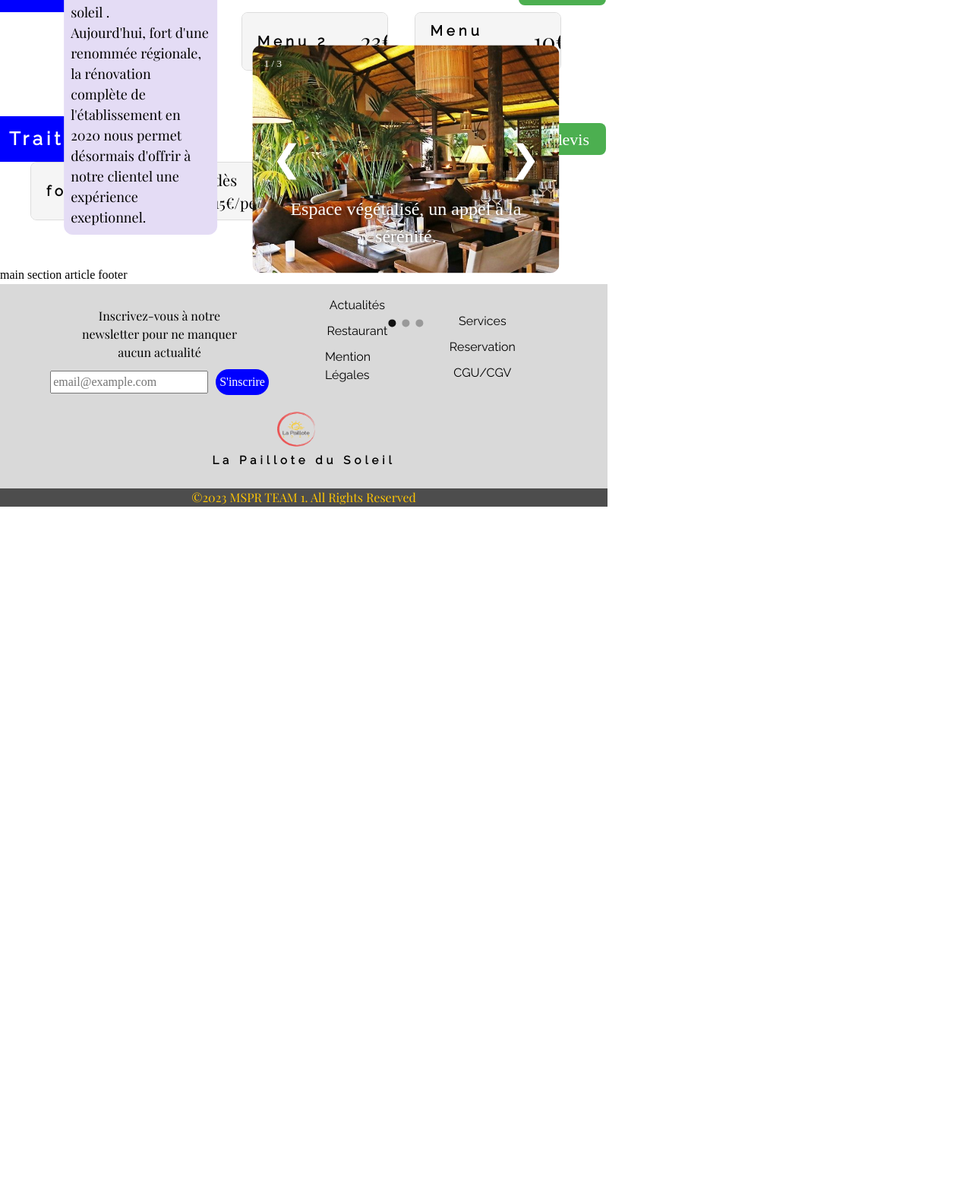
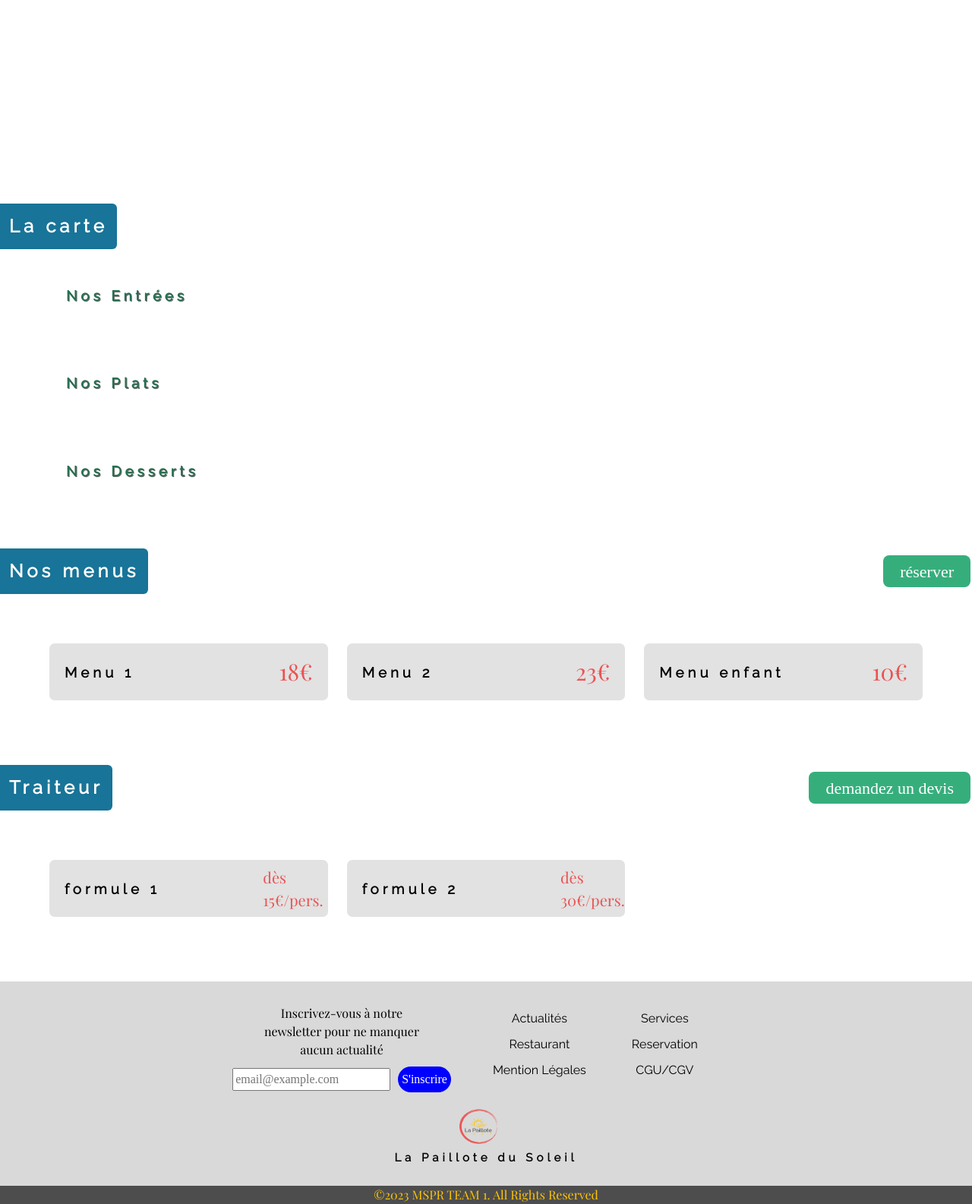
Before and after one commit to HaniLeb/main, a Symfony app: template templates/restaurant/index.html.twig in a window 1280 px wide; the page is wider, and only the part inside the window is pictured. Shown: the part 1148-2733 px from the top of that part at 76% size. Before the commit the page ends 1815 px from the top of that part, so only its background shows below. Run offline with Twig, Linux system fonts and the light colour scheme; the template is opened without the code that fills it, so the values that code supplies are empty; some libraries are stand-ins or nearby versions.

Commit message:
resto css fini

```diff
--- a/public/styles/restaurant-2.css
+++ b/public/styles/restaurant-2.css
@@ -1,3 +1,8 @@
+*{
+  box-sizing: border-box;
+}
+
+
 /* typo */
 h1,
 h2,
@@ -9,27 +14,28 @@ h6 {
   letter-spacing: 5px;
 }
 
-
 p {
   font-family: "Playfair Display";
 }
 
 h2{
-  background-color: blue;
+  background-color: #187498;
   width: fit-content;
   color: white;
   padding:0.5em;
   border-radius: 0 6px 6px 0 ;
 }
 
+.color{
+  color: #247050;
+  font-weight:bold;
+  text-shadow:1px 1px #6c6c6c ;
+}
+
+
+
 
 /* disposition presentation */
-
-body {
-    width: 100vh;
-
-
-}
 
 .presentation{
     padding: 5%;
@@ -50,23 +56,29 @@ body {
 
 .textePresentation{
     background-color: rgb(228, 220, 245);
-    width: 60%;
+    width: 75%;
     height: fit-content;
-    transform: translate(10%, -20%);
+    transform: translate(10%, -10%);
     border-radius: 0 12px 12px 12px ;
     padding:.5em;
+    text-align: center;
 }
 
 #tablette{
   display: none;
 }
+.desktop{
+  display: none;
+}
 
 /* carrousel */
+
+
 .custom-slider { display: none; }
   .slide-container {
     max-width: 100%;
-    position: relative;
-    margin: auto;
+    /* position: relative;
+    margin: auto; */
     transform: translate(0, -10%);
 
   }
@@ -95,9 +107,9 @@ body {
     position: absolute;
     color: #ffffff;
     text-shadow:0px 0px 10px black;
-    font-size: 1.5rem;
-    padding: 15px;
-    bottom: 15px;
+    font-size: 1.2rem;
+    padding: 5px;
+    bottom: 25px;
     width: 100%;
     text-align: center;
   }
@@ -110,7 +122,7 @@ body {
   }
   .slide-img{
     width: 100%;
-    height: 300px;
+    height: 200px;
     object-fit: cover;
     object-position: center;
     border-radius: 12px;
@@ -138,18 +150,25 @@ body {
 
 /* la carte */
 
-.entree, .plat, .dessert, .menu, .traiteur{
+.entree, .plat, .dessert{
     padding: 0 5% 5%;
+}
+.menuResto, .traiteur{
+  padding: 5% 5% 5%;
 }
 
 .sousTitre{
   padding: 2% ;
 }
 
+.sousTitre2{
+  padding-left: 2% ;
+}
+
 
   /* card des plats */
 .card {
-    border: 1px solid #ddd;
+    border: 1px solid #ffffff;
     border-radius: 8px;
     overflow: hidden;
     margin-bottom: 20px;
@@ -159,7 +178,7 @@ body {
 
 
   .card-header {
-    background-color: #f5f5f5;
+    background-color: #e2e2e2;
     padding: 10px 20px;
     cursor: pointer;
     display: flex;
@@ -171,6 +190,7 @@ body {
   .card-body {
     padding: 20px;
     display: block;
+    background-color: rgb(24, 116, 152,0.4);
   }
 
   .card-body.collapse {
@@ -198,15 +218,12 @@ body {
   }
 
   .prix {
-    width: 10%;
-    display: flex;
-    /* flex-direction: row-reverse; */
     font-size: 30px;
-    justify-content: start;
+    color: #EB5353;
   }
 
-  .nomPlat{
-    width: 15rem;
+  .prix2{
+    color: #EB5353;
   }
 
   .icone {
@@ -236,7 +253,7 @@ body {
     align-items: center;
   }
   .bouton{
-    background-color: #4CAF50;
+    background-color: #36AE7C;
     border: none;
     color: white;
     padding: 0.2em 1em;
@@ -269,6 +286,10 @@ body {
   display: block;
 }
 
+.desktop{
+  display: none;
+}
+
 .banniere{
     width: 100%;
  height: 350px;
@@ -280,14 +301,14 @@ body {
 .textePresentation{
 
     width: 35%;
-    font-size: 18px;
+    font-size: 14px;
 
 
 }
 /* carrousel */
 
 .carrousel{
-  transform: translate(20%, -120%)
+  transform: translate(40%, -140%)
 }
 .custom-slider { display: none; }
   .slide-container {
@@ -310,9 +331,18 @@ body {
 }
 
 .card{
-  width: 90%;
+  width: 100%;
 }
 
+.nomPlat{
+  width: 170px;
+}
+
+.card-header img {
+  width: 30px;
+  height: 30px;
+
+}
 /* .laCarte > *:not(:first-child){
   display: flex;
    flex-direction: row;
@@ -340,10 +370,8 @@ body {
 
 /* Desktop */
 @media screen and (min-width: 1000px) {
-
-
-#hauteur{
-  height: 70vh;
+  #hauteur{
+      height: 145vh;
 }
 
 .presentation{
@@ -351,29 +379,43 @@ body {
 
 }
 
-#tablette{
-  display: block;
-}
-
 .banniere{
     width: 100%;
- height: 550px;
+ height: 450px;
  object-fit: cover;
  object-position: top;
  border-radius: 0 0 12px 0;
 }
 
 .textePresentation{
+    width: 40%;
+    font-size: 14px;
+    transform: translate(10%, -20%);
+}
 
-    width: 30%;
-
+#tablette{
+  display: block;
+}
+.desktop{
+  display: block;
+  width: 70%;
+  height:auto ;
+  margin: auto;
 
 }
+
 /* carrousel */
 
 .carrousel{
-  transform: translate(20%, -120%)
+  transform: translate(47%, -150%)
 }
+.slide-img{
+  width: 90%;
+  height: 280px;
+  object-fit: cover;
+  object-position: center;
+  border-radius: 12px;
+ }
 .custom-slider { display: none; }
   .slide-container {
     max-width: 60%;
@@ -382,7 +424,8 @@ body {
 
 .grid1{
   display: grid;
-  grid-template-columns: 1fr 1fr;
+  grid-template-columns: 1fr 1fr 1fr;
+
   gap: 2%;
 }
 
@@ -394,7 +437,16 @@ body {
 }
 
 .card{
-  width: 90%;
+  width: 100%;
 }
 
+.nomPlat{
+  width: 170px;
 }
+
+.card-header img {
+  width: 30px;
+  height: 30px;
+
+}
+}
--- a/templates/restaurant/index.html.twig
+++ b/templates/restaurant/index.html.twig
@@ -17,15 +17,17 @@
         <div id="hauteur">
             <img class="banniere" src="/img/terrasseRestoSun.jpg" alt="image de la paillote">
             <div class="textePresentation">
-                <h1>Présentation de la Paillote du Soleil</h1>
-                <p>La Paillote Soleil est un restaurant situé à Sainte-Maxime, dans le Var. Nous vous proposons une
+                <h1>Restaurant <br> "la Paillote du Soleil"</h1>
+                <p>La Paillote du Soleil est un restaurant situé à Sainte-Maxime, dans le Var. Nous vous proposons une
                     cuisine
                     traditionnelle et de saison, avec des produits frais et locaux. Nous vous accueillons dans un cadre
                     chaleureux et convivial, avec une vue imprenable sur la mer.</p>
+                    <img class="desktop" src="/img/histoireresto4.jpg" alt="image de la paillote">
                 <p id="tablette">Créé au debut du siecle, sous le nom de francis, elle renait suite à une explosion
                     malheureuse sous
                     le
                     nom de la paillote du soleil .</p>
+                    <img class="desktop" src="/img/histoireResto2.png" alt="image de la paillote">
                 <p>Aujourd'hui, fort d'une renommée régionale, la rénovation complète de l'établissement en 2020 nous
                     permet
                     désormais d'offrir à notre clientel une expérience exeptionnel.</p>
@@ -36,28 +38,27 @@
                 <div class="slide-container">
                     <div class="custom-slider fade">
                         <div class="slide-index">1 / 3</div>
-                        <img class="slide-img" src="/img/salle resto.jpg">
-                        <div class="slide-text">Espace végétalisé, un appel à la sérénité.</div>
+                        <img class="slide-img" src="/img/terrasseRestoNuit.jpg">
+                        <div class="slide-text">Relaxer vous! Vous êtes chez vous!</div>
                     </div>
                     <div class="custom-slider fade">
                         <div class="slide-index">2 / 3</div>
-                        <img class="slide-img" src="/img/terrasseRestoNuit.jpg">
-                        <div class="slide-text">Relaxer vous! Vous êtes chez vous! </div>
+                        <img class="slide-img" src="/img/restoNuit.jpg">
+                        <div class="slide-text">Profitez de la fraicheur nocture </div>
                     </div>
                     <div class="custom-slider fade">
                         <div class="slide-index">3 / 3</div>
-                        <img class="slide-img" src="/img/restoNuit.jpg">
-                        <div class="slide-text">Profitez de la fraicheur nocture</div>
+                        <img class="slide-img" src="/img/salle resto.jpg">
+                        <div class="slide-text">Espace végétalisé, un appel à la sérénité.</div>
                     </div>
                     <a class="prev" onclick="plusSlides(-1)">&#10094;</a>
                     <a class="next" onclick="plusSlides(1)">&#10095;</a>
                 </div>
-                <br>
-                <div class="slide-dot">
+                {# <div class="slide-dot">
                     <span class="dot" onclick="currentSlide(1)"></span>
                     <span class="dot" onclick="currentSlide(2)"></span>
                     <span class="dot" onclick="currentSlide(3)"></span>
-                </div>
+                </div> #}
             </div>
         </div>
     </section>
@@ -66,10 +67,10 @@
         <h2>La carte</h2>
         <article class="entree">
             <div>
+                <br>
                 <div class="sousTitre">
-                    <h3>Nos Entrées</h3>
+                    <h3 class="color">Nos Entrées</h3>
                 </div>
-                <br>
                 <div class="grid1">
                     {% for plat in plats %}
                     {% if plat.type == "entree" %}
@@ -124,7 +125,7 @@
         <article class="plat">
             <div>
                 <div class="sousTitre2">
-                    <h3>Nos Plats</h3>
+                    <h3 class="color">Nos Plats</h3>
                 </div>
                 <br>
                 <div class="grid1">
@@ -180,7 +181,7 @@
         <article class="dessert">
             <div>
                 <div class="sousTitre2">
-                    <h3>Nos Desserts</h3>
+                    <h3 class="color">Nos Desserts</h3>
                 </div>
                 <br>
                 <div class="grid1">
@@ -238,9 +239,9 @@
 
     <div class="titreBouton">
         <h2>Nos menus</h2>
-        <a class="bouton" href=" ">réserver</a>
+        <a class="bouton" href="{{ path('app_reservations') }} ">réserver</a>
     </div>
-    <section class="menu">
+    <section class="menuResto">
         <div class="grid2">
             <div class="card">
                 <div class="card-header">
@@ -321,7 +322,7 @@
 
     <div class="titreBouton">
         <h2>Traiteur</h2>
-        <a class="bouton" href=" ">demandez un devis</a>
+        <a class="bouton" href="{{ path('app_reservations') }}">demandez un devis</a>
     </div>
     <section class="traiteur">
         <div class="grid1">
@@ -398,11 +399,6 @@
     </section>
 
 
-
-
-    main
-    section article
-    footer
 </main>
 
 {% endblock %}
```
